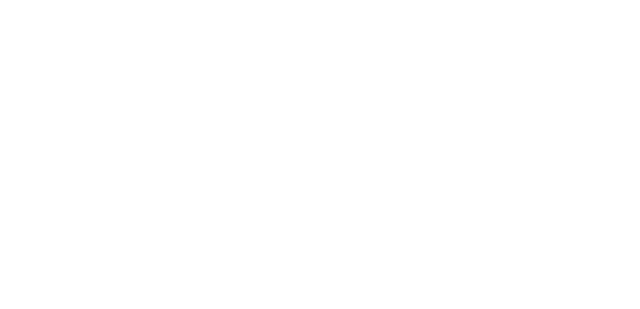
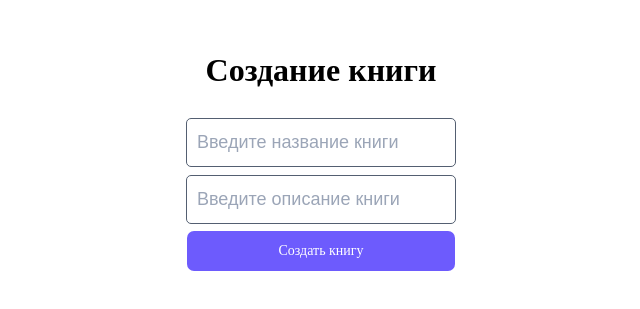
Before and after one commit to ProjectMeowInc/meowlib.frontend.remaster, a Next.js app: page /admin/books/CreateBookPage/CreateBookPage in a window 1280 px wide. Shown: the part 257-566 px from the top of the page, without its empty margins (327-967 px from the left). Built offline with nearby package versions, Linux system fonts and the light colour scheme.

Commit message:
создана страница для создания книги

```diff
--- a/src/pages/admin/books/CreateBookPage/CreateBookPage.module.css
+++ b/src/pages/admin/books/CreateBookPage/CreateBookPage.module.css
@@ -0,0 +1,18 @@
+.container {
+    width: 100dvw;
+    height: 100dvh;
+    display: flex;
+    justify-content: center;
+    align-items: center;
+}
+
+.form {
+    padding: 20px;
+    width: 20%;
+    min-height: 30dvh;
+    display: flex;
+    flex-direction: column;
+    justify-content: space-between;
+    align-items: center;
+    background-color: white;
+}
--- a/src/pages/admin/books/CreateBookPage/CreateBookPage.tsx
+++ b/src/pages/admin/books/CreateBookPage/CreateBookPage.tsx
@@ -1,9 +1,26 @@
+"use client"
+
 import React from 'react';
+import classes from './CreateBookPage.module.css'
+import Input from "@/shared/UI/Input/Input";
+import Button from "@/shared/UI/button/Button";
+import {useCreateForm} from "@/pages/admin/books/CreateBookPage/useCreateForm";
+
 
 const CreateBookPage = () => {
+
+    const { SubmitHandler, ChangeHandler } = useCreateForm()
+
     return (
-        <div>
+        <div className={classes.container}>
+            <form className={classes.form} onSubmit={SubmitHandler}>
+                <h1>Создание книги</h1>
+                <Input onChange={ChangeHandler} name={"name"} placeholder={"Введите название книги"} type={"text"} />
 
+                <Input onChange={ChangeHandler} name={"description"} placeholder={"Введите описание книги"} type={"text"} />
+
+                <Button styles={{ width: "105%" }}>Создать книгу</Button>
+            </form>
         </div>
     );
 };
--- /dev/null
+++ b/src/pages/admin/books/CreateBookPage/useCreateForm.ts
@@ -0,0 +1,41 @@
+import {FormEvent, useState} from "react";
+import {useRouter} from "next/navigation";
+import {IOnChangeEvent} from "@/shared/models/events/IOnChangeEvent";
+import {AlertService} from "@/shared/services/AlertService";
+import {BookService} from "@/entities/Book/service/BookService";
+import {ICreateBook} from "@/entities/Book/models/requests/CreateBookRequest";
+
+export const useCreateForm = () => {
+    const [data, setData] = useState<ICreateBook>({
+        name: "",
+        description: "",
+    })
+
+    const router = useRouter()
+
+    const ChangeHandler = ({ name, newValue }: IOnChangeEvent) => {
+        setData((prevState) => ({
+            ...prevState,
+            [name]: newValue,
+        }))
+    }
+
+    const SubmitHandler = async (e: FormEvent) => {
+        e.preventDefault()
+
+        const result = await BookService.createBook(data)
+
+        if (result.hasError()) {
+            return AlertService.errorMessage(result.getError().errorMessage)
+        }
+
+        router.back()
+        router.refresh()
+        return AlertService.successMessage("Книга успешно создана")
+    }
+
+    return {
+        SubmitHandler,
+        ChangeHandler,
+    }
+}
```
